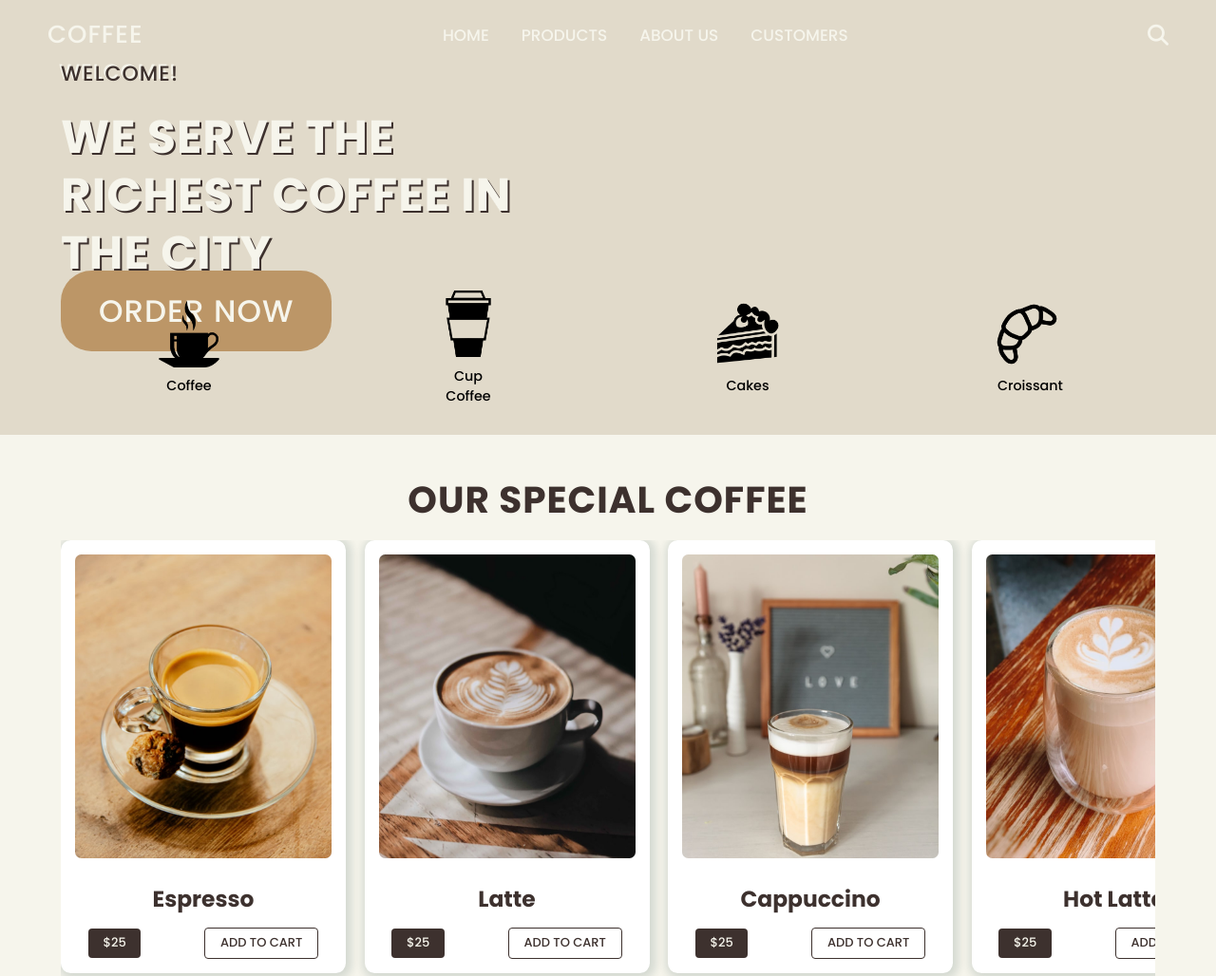
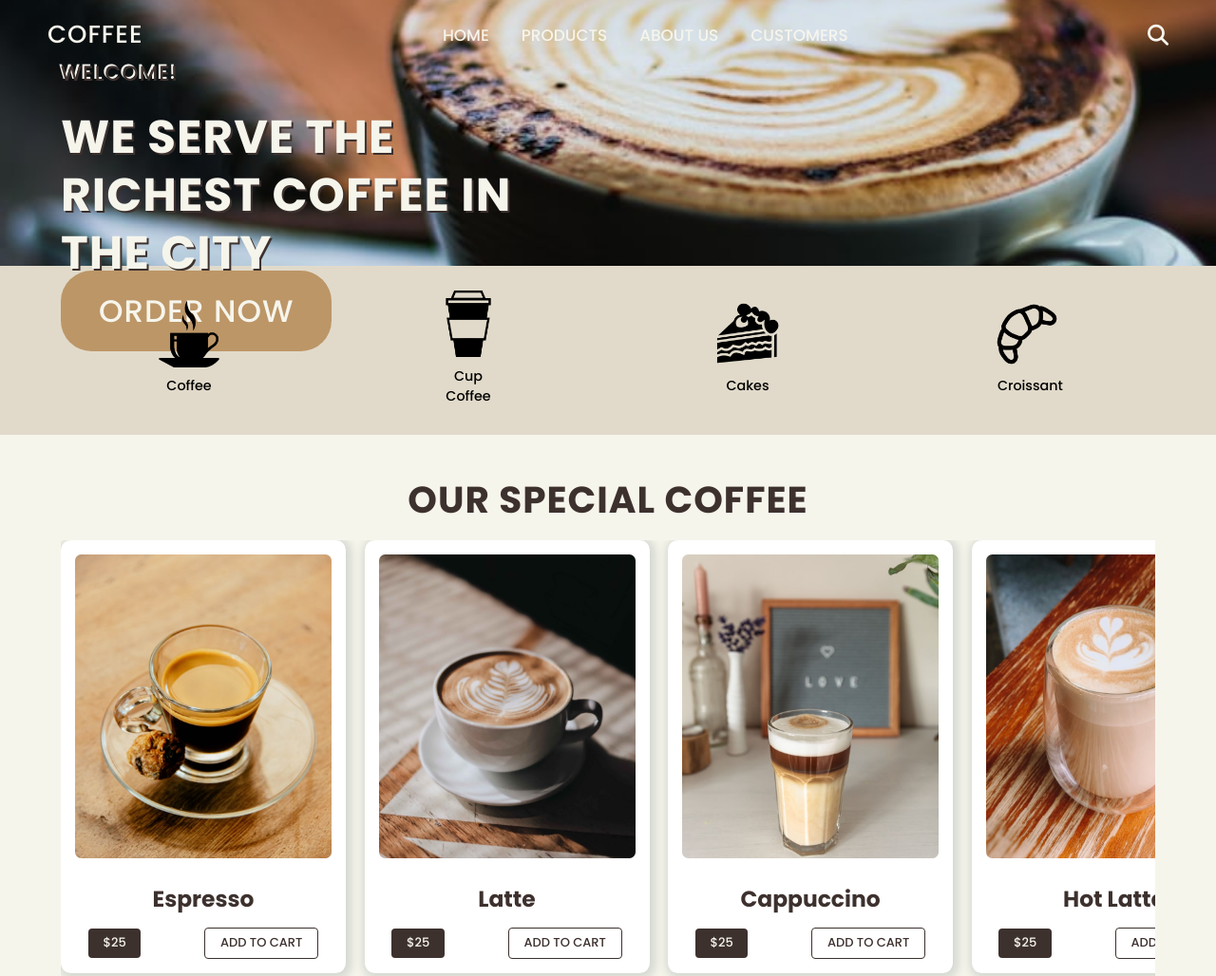
Before and after one commit to fauz-del/Coffee-Website-, a plain HTML site: page index.html in a window 1280 px wide. Shown: the top 1028 px of the page at 95% size. Drawn offline with Linux system fonts and the light colour scheme.

Commit message:
Update style.css

```diff
--- a/style.css
+++ b/style.css
@@ -146,7 +146,7 @@ header.shadow {
 .home {
   width: 100%;
   height: 35vh;
-  background: url("Imgages/latte2.jpeg");
+  background: url("Images/latte2.jpeg");
   background-repeat: no-repeat;
   background-size: cover;
   background-position: center;
```
